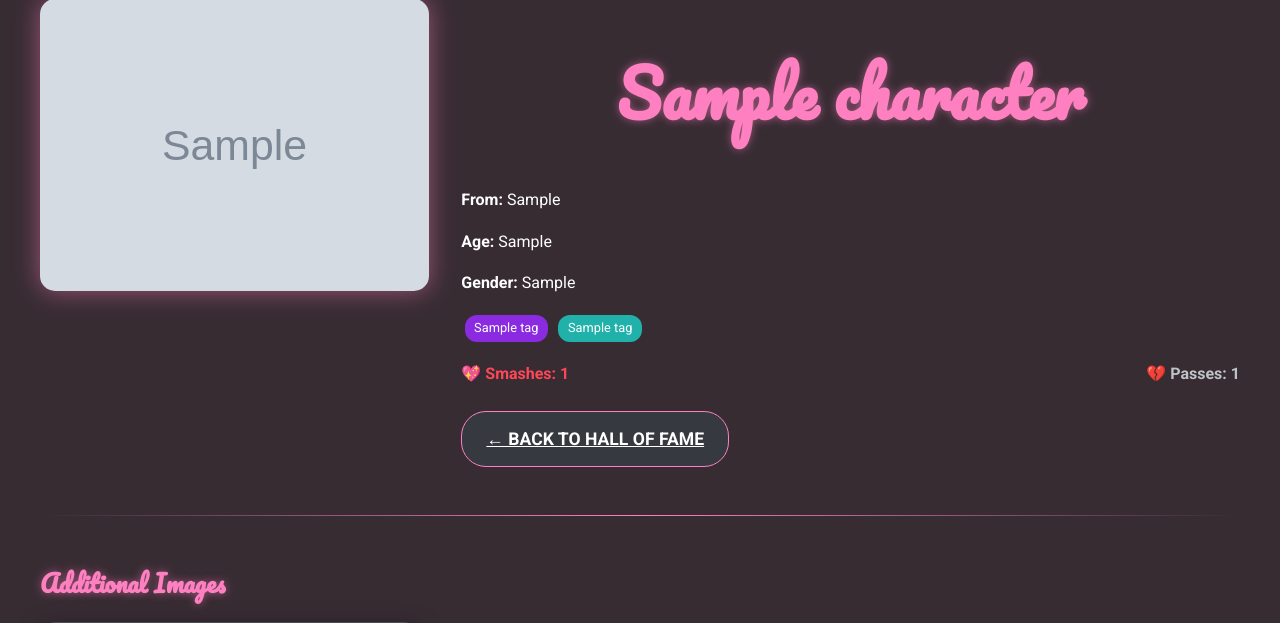
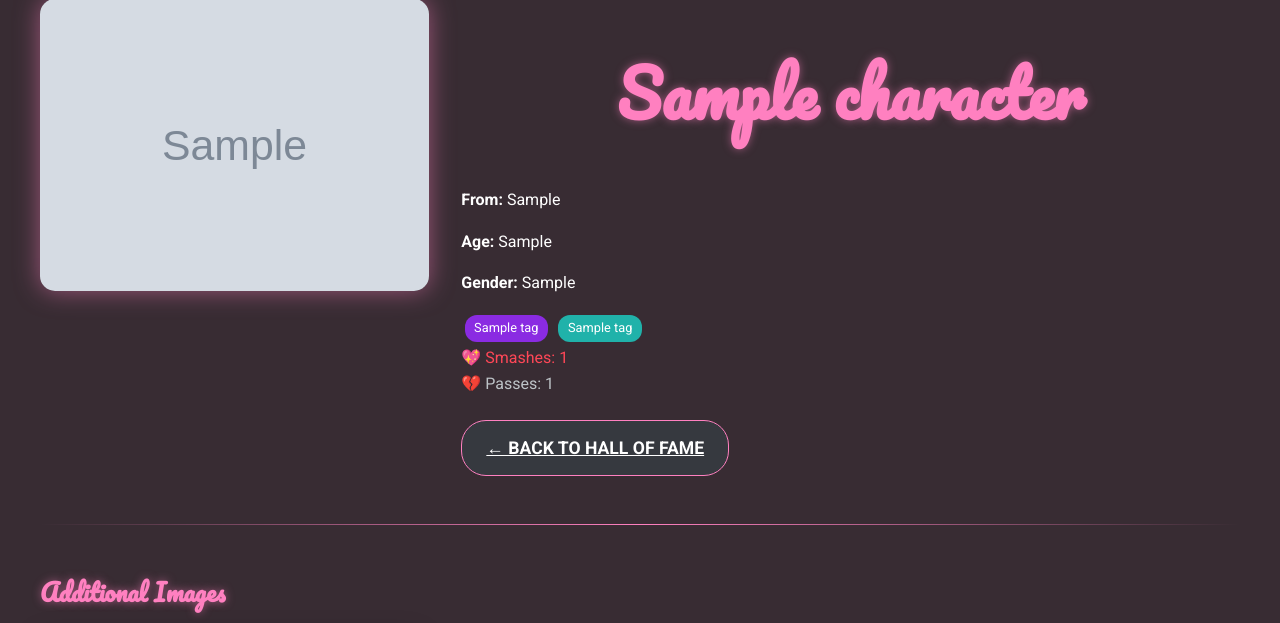
Before and after one commit to ClearLite/SoP-Thing, a Flask app: page /character/1 in a window 1280 px wide. Shown: the part 113-736 px from the top of the page. Run offline with Flask 3, Linux system fonts and the light colour scheme; tables that the repository leaves empty hold one stand-in row (values such as "Sample post"); grey boxes marked "Sample" are stand-in pictures.

Commit message:
Update character_detail.html

```diff
--- a/app/templates/character_detail.html
+++ b/app/templates/character_detail.html
@@ -9,16 +9,23 @@
         </div>
         <div class="main-details">
             <h1>{{ character.name }}</h1>
-            <p><strong>From:</strong> {{ character.from_where }}</p>
-            <p><strong>Age:</strong> {{ character.age }}</p>
-            <p><strong>Gender:</strong> {{ character.gender }}</p>
+            <div class="info-block">
+                <p><strong>From:</strong> {{ character.from_where }}</p>
+                <p><strong>Age:</strong> {{ character.age }}</p>
+                <p><strong>Gender:</strong> {{ character.gender }}</p>
+            </div>
             <div class="tags">
                 {% for tag in character.general_tags %} <span class="tag general">{{ tag.name }}</span> {% endfor %}
                 {% for tag in character.species_tags %} <span class="tag species">{{ tag.name }}</span> {% endfor %}
             </div>
-            <div class="stats">
-                <span class="smash">💖 Smashes: {{ character.smash_count }}</span>
-                <span class="pass">💔 Passes: {{ character.pass_count }}</span>
+            <!-- NEW two-column layout for stats -->
+            <div class="stats-container">
+                <div class="stat-column smash">
+                    💖 Smashes: {{ character.smash_count }}
+                </div>
+                <div class="stat-column pass">
+                    💔 Passes: {{ character.pass_count }}
+                </div>
             </div>
             <a href="{{ url_for('main.index') }}" class="btn btn-back">← Back to Hall of Fame</a>
         </div>
@@ -46,7 +53,8 @@
                 <img src="{{ url_for('static', filename='uploads/' + image.filename) }}" alt="Additional image">
             </div>
             {% if current_user.is_authenticated %}
-            <div class="admin-actions">
+            <!-- UPDATED: Admin buttons are now always visible at the bottom -->
+            <div class="admin-actions-visible">
                 <form method="POST" action="{{ url_for('main.set_cover_image', image_id=image.id) }}" class="admin-action-form">
                     <button type="submit" class="btn-action btn-cover">⭐ Set Cover</button>
                 </form>
```
